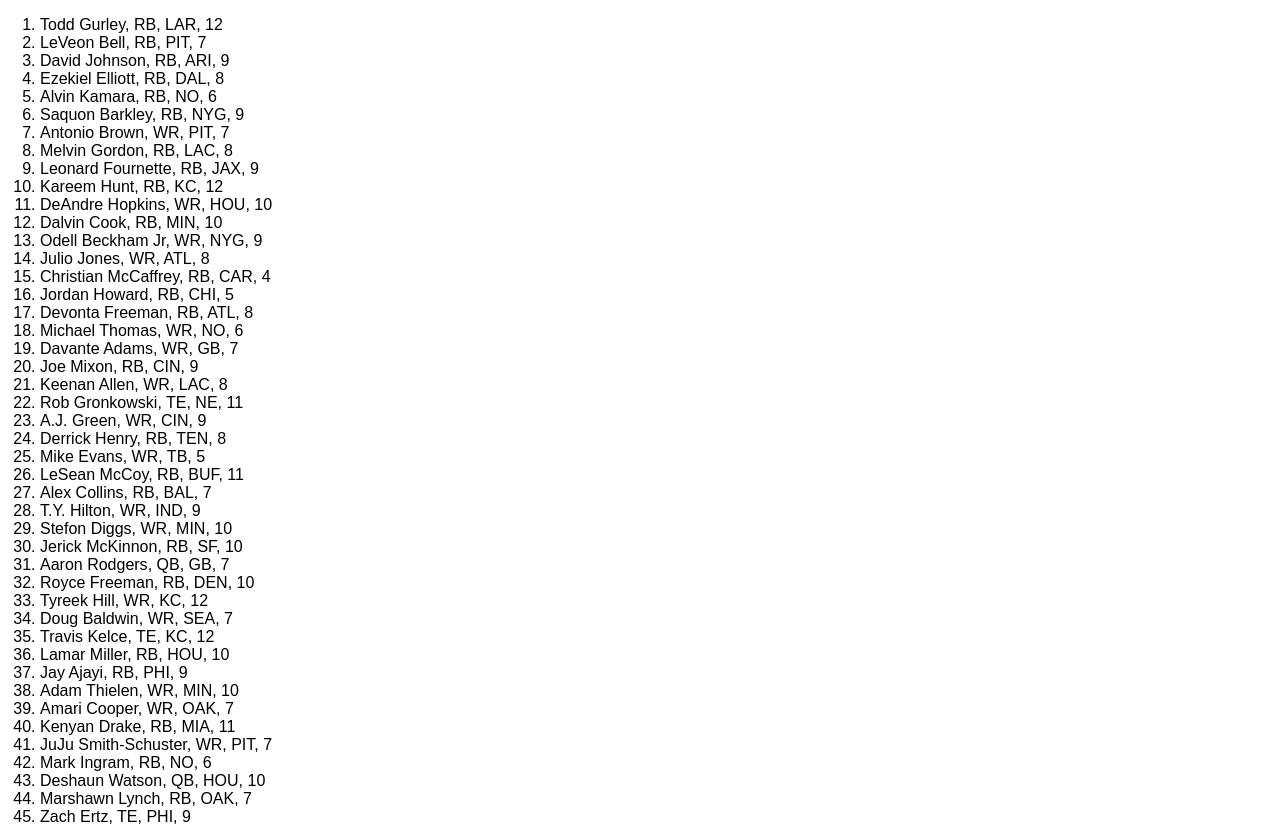
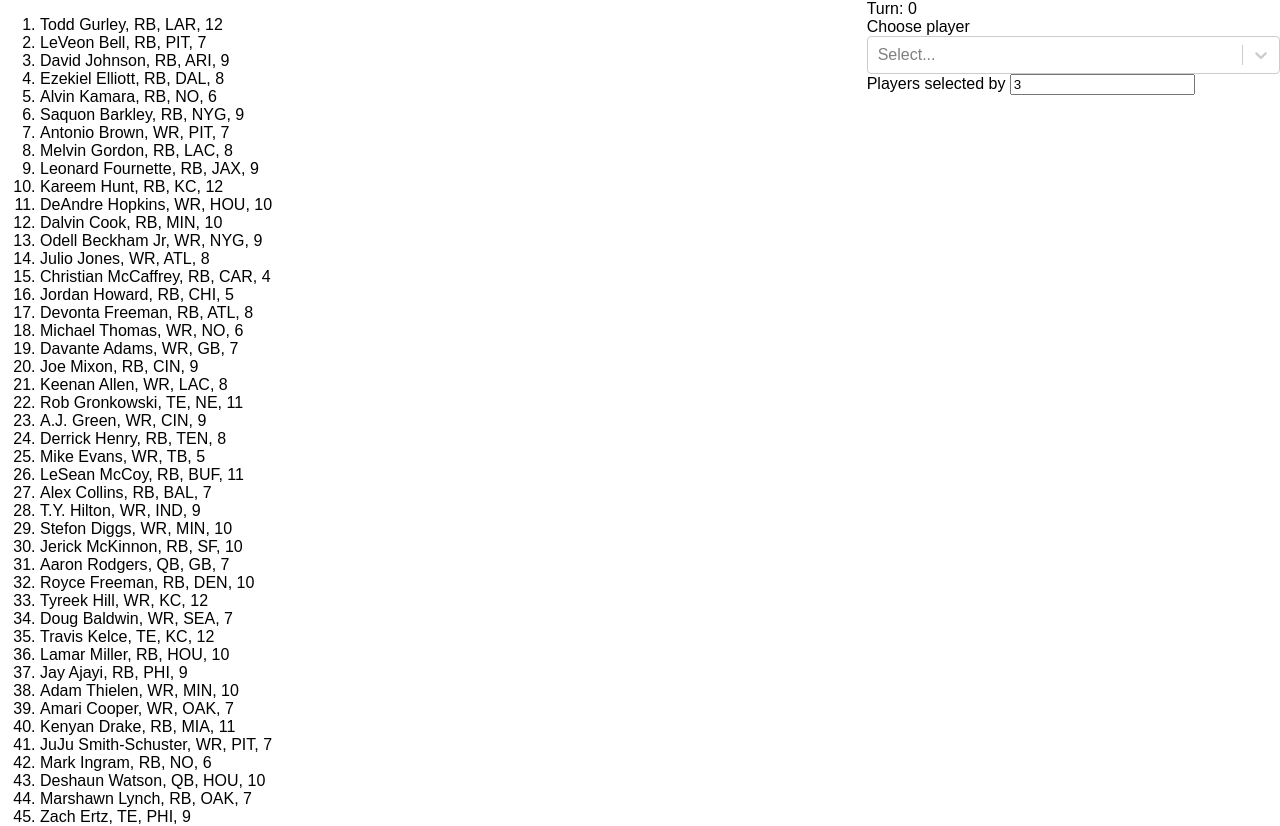
Before and after one commit to howardjing/fantasy-football, a React (Create React App) app: page / in a window 1280 px wide. Shown: the top 826 px of the page. Built offline with nearby package versions, Linux system fonts and the light colour scheme.

Commit message:
add basic functionality

```diff
--- a/package.json
+++ b/package.json
@@ -5,7 +5,8 @@
   "dependencies": {
     "react": "^16.4.2",
     "react-dom": "^16.4.2",
-    "react-scripts": "1.1.5"
+    "react-scripts": "1.1.5",
+    "react-select": "^2.0.0"
   },
   "scripts": {
     "start": "react-scripts start",
--- a/src/App.js
+++ b/src/App.js
@@ -1,20 +1,106 @@
 import React, { Component } from 'react';
-import logo from './logo.svg';
+import Select from 'react-select';
 import './App.css';
-import players from './data';
+import PLAYERS from './data';
+
+const PLAYERS_SET = new Set(PLAYERS);
+
+const getAllSelectedPlayers = (selectedPlayersByTeam) => {
+  return Object.values(selectedPlayersByTeam).reduce((acc, val) => acc.concat(val), []);
+};
+
+const getPlayersSelectedBy = (selectedPlayersByTeam, player) => {
+  return selectedPlayersByTeam[player] || [];
+};
+
+const getRemainingPlayers = (selectedPlayersByTeam) => {
+  const selected = getAllSelectedPlayers(selectedPlayersByTeam);
+  const remaining = new Set(PLAYERS_SET.values());
+  selected.forEach(x => remaining.delete(x));
+  return Array.from(remaining.values());
+}
+
+const getPicker = (numPickers, turn) => {
+  return turn %  numPickers;
+}
+
+const RenderPlayer = ({ player }) => {
+  return (
+    <div>
+      {player.name}, {player.position}, {player.team}, {player.byeWeek}
+    </div>
+  )
+}
 
 class App extends Component {
+  state = {
+    numPlayers: 16,
+    turn: 0,
+    displayedPlayer: 3,
+    selectedPlayers: {
+    },
+  };
+
+  changeDisplayedPlayer = (e) => {
+    const player = parseInt(e.currentTarget.value, 10);
+    console.log("NO", player)
+    this.setState(() => ({
+      displayedPlayer: player,
+    }));
+  };
+
+  draftPlayer = (option) => {
+    console.log("DD", option)
+    const { turn, numPlayers, selectedPlayers } = this.state;
+    const picker = getPicker(numPlayers, turn);
+    const picked = getPlayersSelectedBy(selectedPlayers, picker);
+    const updated = picked.concat([option.value]);
+    console.log("OKAY", updated)
+    this.setState(() => ({
+      turn: turn + 1,
+      selectedPlayers: {
+        ...selectedPlayers,
+        [picker]: updated
+      }
+    }));
+  }
+
   render() {
+    const { turn, selectedPlayers, displayedPlayer } = this.state;
+    const players = getRemainingPlayers(selectedPlayers);
     return (
-      <ol>
+      <div style={{ display: 'flex' }}>
+        <ol style={{ flex: 2 }}>
           {players.map(player => {
             return (
               <li key={`${player.name}-${player.team}`}>
-              {player.name}, {player.position}, {player.team}, {player.byeWeek}
+                <RenderPlayer player={player} />
               </li>
             )
           })}
         </ol>
+        <div style={{ flex: 1 }}>
+          <div>Turn: {turn}</div>
+          <div>
+            <label>Choose player
+                <Select onChange={this.draftPlayer} options={players.map(x => ({ value: x, label: `${x.name}, ${x.position}, ${x.team}, ${x.byeWeek}`}))} />
+            </label>
+          </div>
+          <div>
+            <label>Players selected by <input type="number" value={displayedPlayer} onChange={this.changeDisplayedPlayer} /></label>
+            <ol>
+              {getPlayersSelectedBy(selectedPlayers, displayedPlayer).map(player => {
+                return (
+                  <li key={`${player.name}-${player.team}`}>
+                    <RenderPlayer player={player} />
+                  </li>
+                )
+              })}
+            </ol>
+          </div>
+        </div>
+      </div>
+
     );
   }
 }
```
Also changed, not shown: 1 other file (tests, documents, lock files or other folders). Lines whose indentation alone changed are shown as unchanged.
